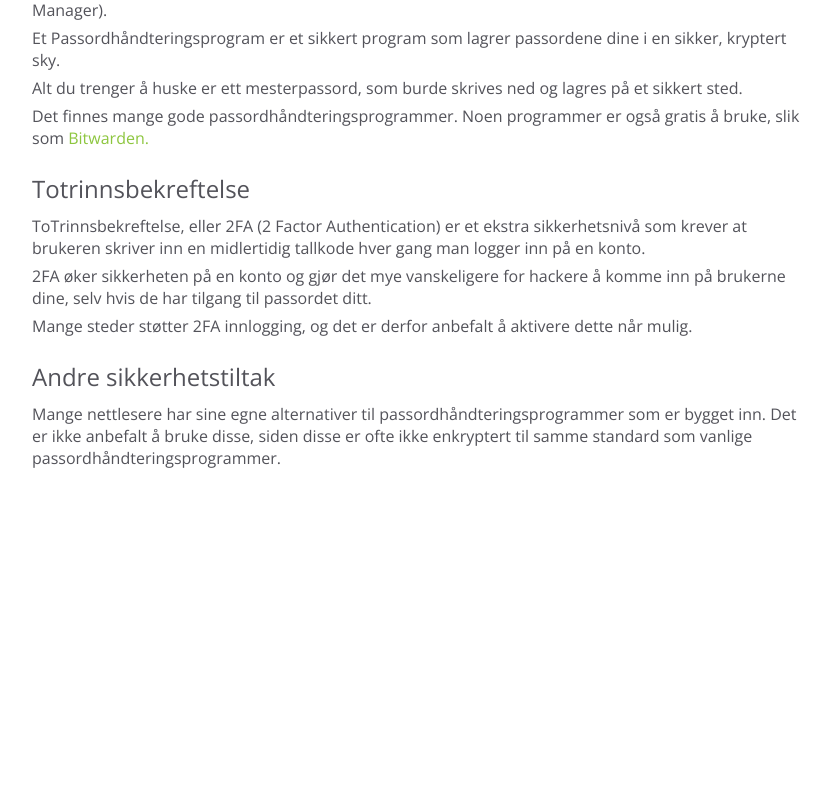
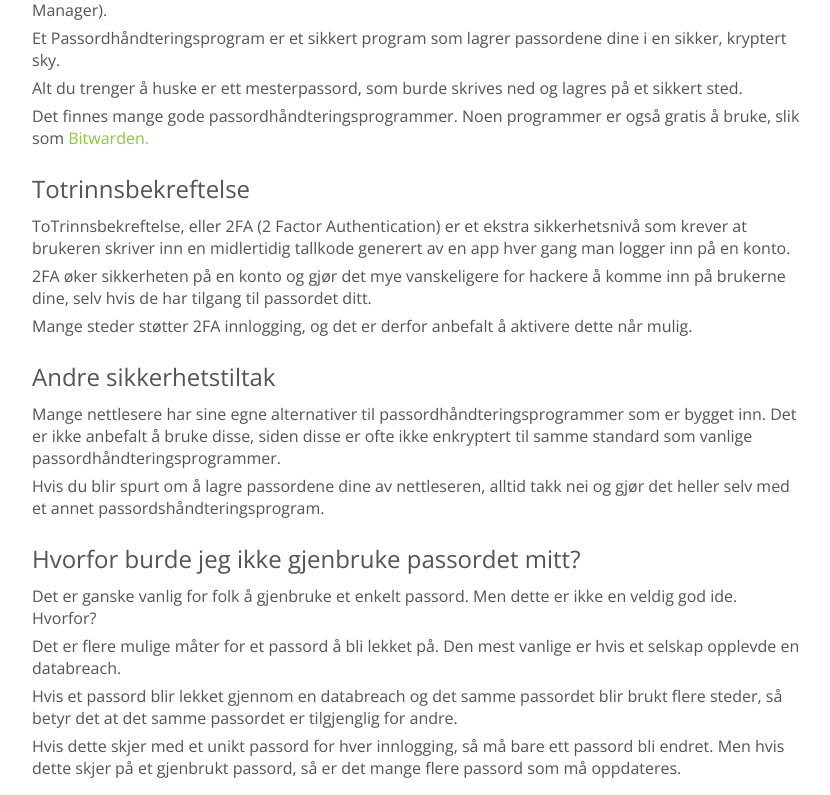
Before and after one commit to twomuchCatsriel/PasswordSafety, a React (Vite) app in the folder PasswordSafety/: page / in a window 1280 px wide. Shown: the part 1248-2043 px from the top of the page, without its empty margins (224-1054 px from the left). Before the commit the page ends 1733 px from the top, so only its background shows below. Built offline with nearby package versions, Linux system fonts and the light colour scheme.

Commit message:
Finish Article

```diff
--- a/PasswordSafety/src/Article.jsx
+++ b/PasswordSafety/src/Article.jsx
@@ -59,13 +59,21 @@ function Article(){
 
                 <Subheader name="Totrinnsbekreftelse"></Subheader>
                 <Text txt="ToTrinnsbekreftelse, eller 2FA (2 Factor Authentication) er et ekstra sikkerhetsnivå som krever at brukeren skriver inn en midlertidig tallkode
-                hver gang man logger inn på en konto."></Text>
+                generert av en app hver gang man logger inn på en konto."></Text>
                 <Text txt="2FA øker sikkerheten på en konto og gjør det mye vanskeligere for hackere å komme inn på brukerne dine, selv hvis de har tilgang til passordet ditt."></Text>
                 <Text txt="Mange steder støtter 2FA innlogging, og det er derfor anbefalt å aktivere dette når mulig."></Text>
 
                 <Subheader name="Andre sikkerhetstiltak"/>
                 <Text txt="Mange nettlesere har sine egne alternativer til passordhåndteringsprogrammer som er bygget inn.
                 Det er ikke anbefalt å bruke disse, siden disse er ofte ikke enkryptert til samme standard som vanlige passordhåndteringsprogrammer."></Text>
+                <Text txt="Hvis du blir spurt om å lagre passordene dine av nettleseren, alltid takk nei og gjør det heller selv med et annet passordshåndteringsprogram. "></Text>
+
+                <Subheader name="Hvorfor burde jeg ikke gjenbruke passordet mitt?"></Subheader>
+                <Text txt="Det er ganske vanlig for folk å gjenbruke et enkelt passord. Men dette er ikke en veldig god ide. Hvorfor?"></Text>
+                <Text txt="Det er flere mulige måter for et passord å bli lekket på. Den mest vanlige er hvis et selskap opplevde en databreach."></Text>
+                <Text txt="Hvis et passord blir lekket gjennom en databreach og det samme passordet blir brukt flere steder, så betyr det at det samme passordet er tilgjenglig for andre."></Text>
+                <Text txt="Hvis dette skjer med et unikt passord for hver innlogging, så må bare ett passord bli endret. Men hvis dette skjer på et gjenbrukt passord, så er det mange flere passord som må oppdateres."></Text>
+
             </section>
         </div>
     )
```
